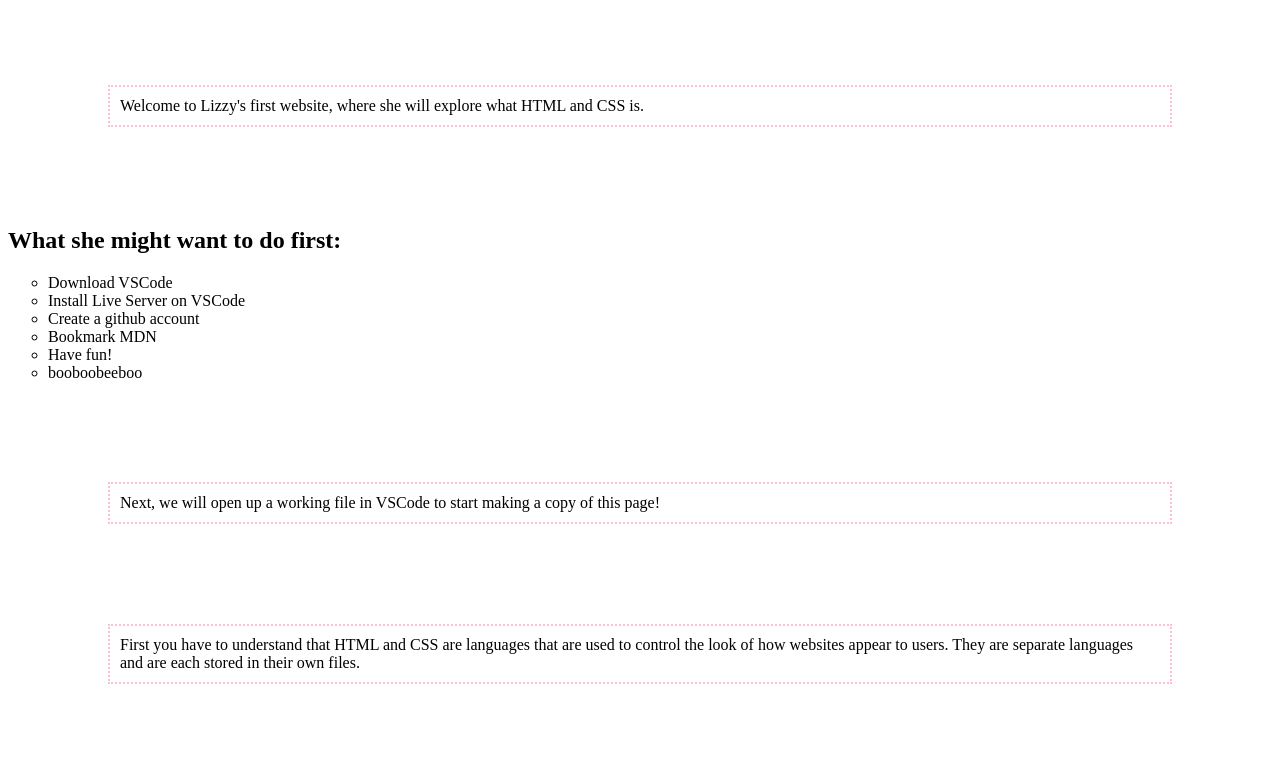
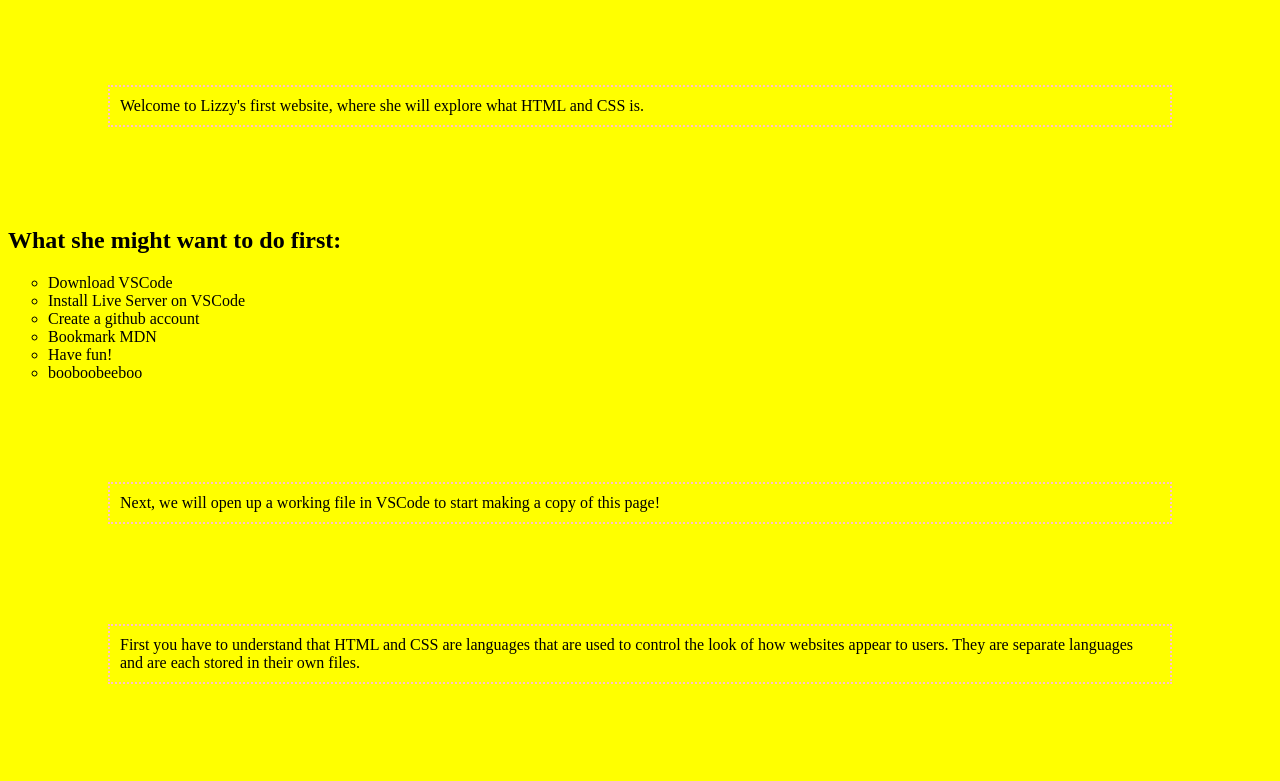
Before and after one commit to myrmnn/testingpage, a plain HTML site: page index.html in a window 1280 px wide. Shown: the part 60-841 px from the top of the page. Drawn offline with Linux system fonts and the light colour scheme.

Commit message:
changed background color

```diff
--- a/styles.css
+++ b/styles.css
@@ -1,5 +1,5 @@
 body {
-    background-color:
+    background-color: yellow;
 }
 
 span {
```
